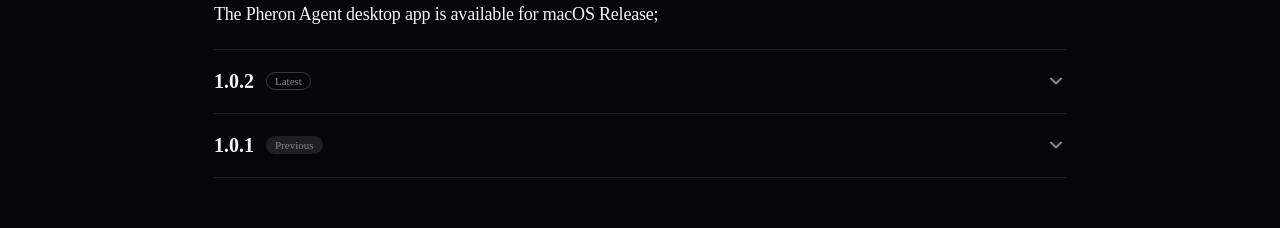
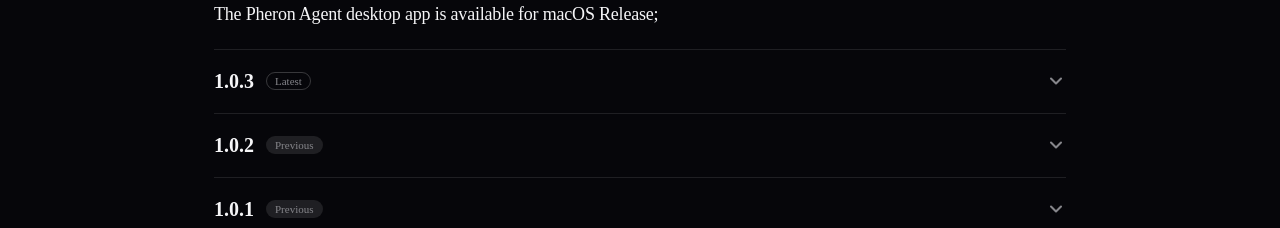
Before and after one commit to trgysvc/PheronAgentWeb, a Next.js app: page /download in a window 1280 px wide. Shown: the part 564-792 px from the top of the page. Built offline with nearby package versions, Linux system fonts and the light colour scheme.

Commit message:
feat: release v1.0.3, update documentation, and refine download page version history

```diff
--- a/src/app/download/page.tsx
+++ b/src/app/download/page.tsx
@@ -24,7 +24,8 @@
   const [languageDropdownOpen, setLanguageDropdownOpen] = useState(false);
   const dropdownRef = useRef<HTMLDivElement>(null);
   const [versionExpanded, setVersionExpanded] = useState(false);
-  const [version791Expanded, setVersion791Expanded] = useState(false);
+  const [version102Expanded, setVersion102Expanded] = useState(false);
+  const [version101Expanded, setVersion101Expanded] = useState(false);
 
   // Close dropdown on click outside
   useEffect(() => {
@@ -112,7 +113,7 @@
 
         <div style={{ marginBottom: "50px", display: "flex", flexDirection: "column", alignItems: "center" }}>
           <a
-            href="https://app.pheronagent.com/PheronAgent102.dmg"
+            href="https://app.pheronagent.com/PheronAgent103.dmg"
             className={styles.downloadPillBtn}
           >
             <span>Download for macOS</span>
@@ -147,7 +148,7 @@
               onClick={() => setVersionExpanded(!versionExpanded)}
             >
               <div className={styles.versionLeft}>
-                <span className={styles.versionNum}>1.0.2</span>
+                <span className={styles.versionNum}>1.0.3</span>
                 <span className={styles.versionLatestBadge}>Latest</span>
               </div>
               <svg
@@ -165,7 +166,48 @@
             {versionExpanded && (
               <div className={styles.versionDetails}>
                 <p>
-                  Pheron Agent v1.0.2 is the active, stable release for macOS (Apple Silicon).
+                  Pheron Agent v1.0.3 is the active, stable release for macOS (Apple Silicon).
+                </p>
+                <div style={{ display: "flex", alignItems: "center", gap: "16px", marginTop: "8px" }}>
+                  <a
+                    href="https://app.pheronagent.com/PheronAgent103.dmg"
+                    className={styles.versionDetailsLink}
+                  >
+                    Download PheronAgent103.dmg directly (v1.0.3)
+                  </a>
+                  <Link href="/changelog#v1.0.3" className={styles.versionDetailsLink}>
+                    View Changelog
+                  </Link>
+                </div>
+              </div>
+            )}
+          </div>
+
+          <div className={styles.versionItem}>
+            <div
+              className={styles.versionRow}
+              onClick={() => setVersion102Expanded(!version102Expanded)}
+            >
+              <div className={styles.versionLeft}>
+                <span className={styles.versionNum}>1.0.2</span>
+                <span className={styles.versionLatestBadge} style={{ background: "rgba(255, 255, 255, 0.1)", color: "var(--text-secondary)", borderColor: "transparent" }}>Previous</span>
+              </div>
+              <svg
+                className={`${styles.versionCaret} ${version102Expanded ? styles.versionCaretOpen : ""}`}
+                viewBox="0 0 24 24"
+                fill="none"
+                stroke="currentColor"
+                strokeWidth="2.5"
+                strokeLinecap="round"
+                strokeLinejoin="round"
+              >
+                <polyline points="6 9 12 15 18 9" />
+              </svg>
+            </div>
+            {version102Expanded && (
+              <div className={styles.versionDetails}>
+                <p>
+                  Pheron Agent v1.0.2 is a previous release for macOS (Apple Silicon).
                 </p>
                 <div style={{ display: "flex", alignItems: "center", gap: "16px", marginTop: "8px" }}>
                   <a
@@ -185,14 +227,14 @@
           <div className={styles.versionItem}>
             <div
               className={styles.versionRow}
-              onClick={() => setVersion791Expanded(!version791Expanded)}
+              onClick={() => setVersion101Expanded(!version101Expanded)}
             >
               <div className={styles.versionLeft}>
                 <span className={styles.versionNum}>1.0.1</span>
                 <span className={styles.versionLatestBadge} style={{ background: "rgba(255, 255, 255, 0.1)", color: "var(--text-secondary)", borderColor: "transparent" }}>Previous</span>
               </div>
               <svg
-                className={`${styles.versionCaret} ${version791Expanded ? styles.versionCaretOpen : ""}`}
+                className={`${styles.versionCaret} ${version101Expanded ? styles.versionCaretOpen : ""}`}
                 viewBox="0 0 24 24"
                 fill="none"
                 stroke="currentColor"
@@ -203,7 +245,7 @@
                 <polyline points="6 9 12 15 18 9" />
               </svg>
             </div>
-            {version791Expanded && (
+            {version101Expanded && (
               <div className={styles.versionDetails}>
                 <p>
                   Pheron Agent v1.0.1 is a previous release for macOS (Apple Silicon).
```
Also changed, not shown: src/content/docs/wiki/updating_pheron_agent.md (+13 -20 lines), src/content/changelog.md.
